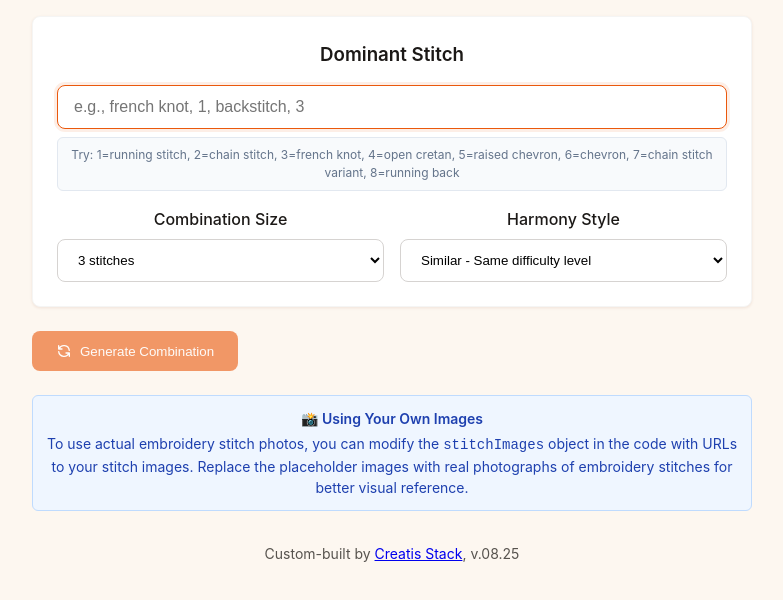
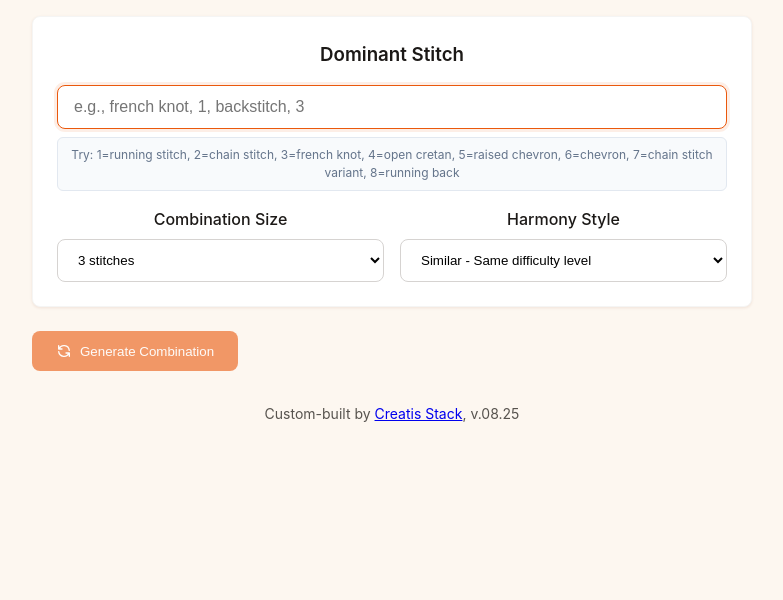
Before and after one commit to creatis-stack/kaari4, a plain HTML site: page index.html in a window 1280 px wide. Shown: the part 196-796 px from the top of the page, without its empty margins (248-1031 px from the left). Drawn offline with Linux system fonts and the light colour scheme.

Commit message:
Update index.html

```diff
--- a/index.html
+++ b/index.html
@@ -595,11 +595,6 @@
             </div>
         </div>
 
-        <!-- Image Note -->
-        <div class="image-note">
-            <div class="image-note-title">📸 Using Your Own Images</div>
-            <p>To use actual embroidery stitch photos, you can modify the <code>stitchImages</code> object in the code with URLs to your stitch images. Replace the placeholder images with real photographs of embroidery stitches for better visual reference.</p>
-        </div>
 
         <!-- Message Box -->
         <div id="messageBox" class="message-box message-success hidden">
```
